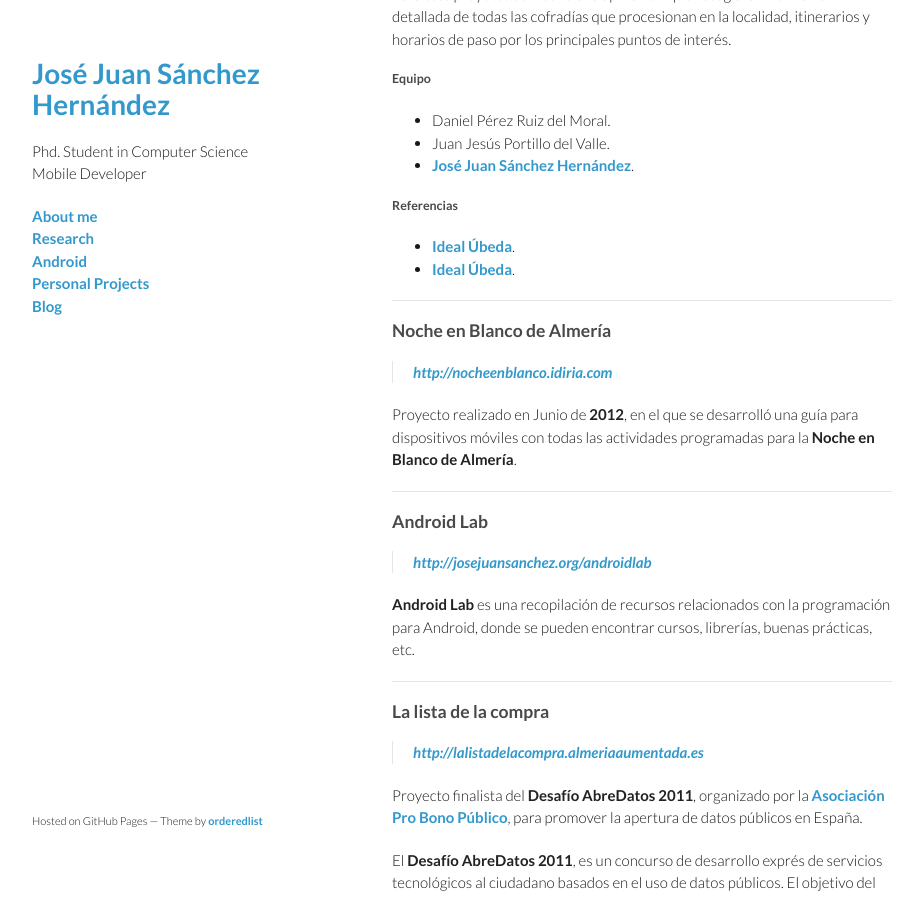
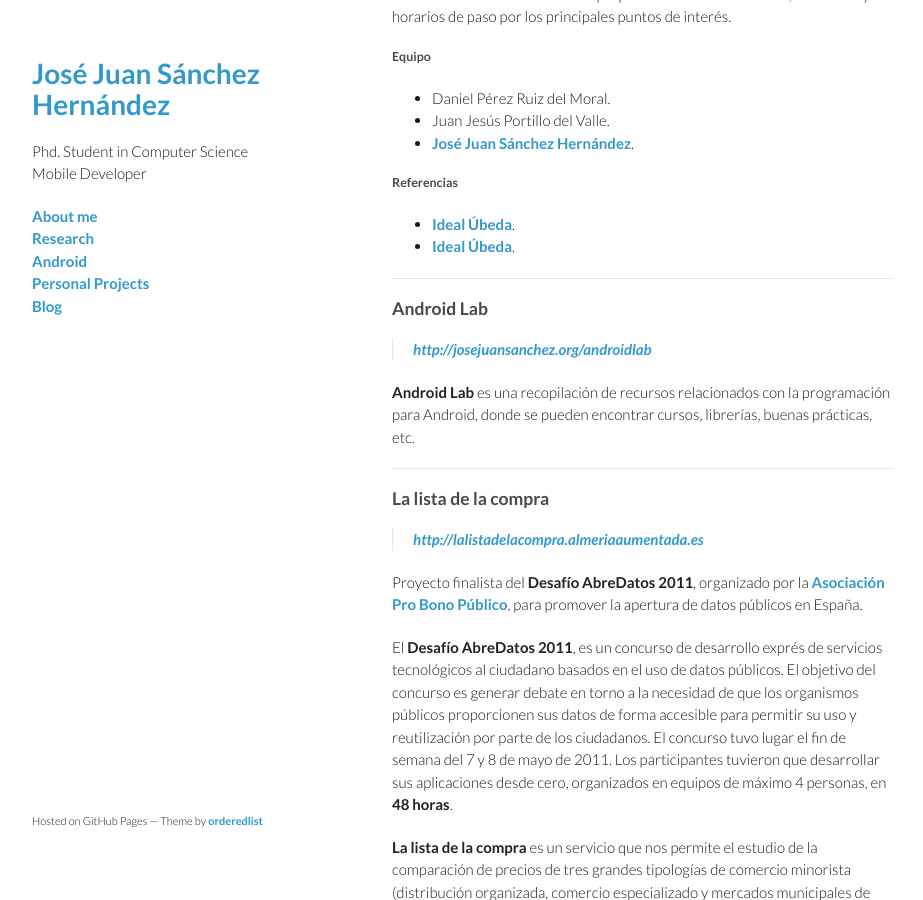
Before and after one commit to josejuansanchez/josejuansanchez.github.io, a Jekyll site: the page built from projects/index.md, in a window 1280 px wide and 900 px high, scrolled down 2366 px. Shown: the whole window, without its empty margins (178-1101 px from the left). Built offline with Jekyll 4.4.1, drawn with Linux system fonts in a browser that asks for light colours.

Commit message:
Changes in projects

```diff
--- a/projects/index.md
+++ b/projects/index.md
@@ -10,7 +10,6 @@ title: Personal Projects
 - [Almería en tu mano](#almeriaentumano)
 - [Almería Aumentada](#almeriaaumentada)
 - [Semana Santa de Úbeda](#semanasantadeubeda)
-- [Noche en Blanco](#nocheenblanco)
 - [Android Lab](#androidlab)
 - [La lista de la compra](#lalistadelacompra)
 
@@ -18,7 +17,7 @@ title: Personal Projects
 
 <a name="idiria"/>
 ### Idiria
-> [http://www.idiria.com](http://www.idiria.com)
+[http://www.idiria.com](http://www.idiria.com)
 
 **Idiria** es una empresa de consultoría especializada en la implantación de soluciones computacionales en la “nube” para empresas, centros educativos y usuarios particulares.
 
@@ -100,14 +99,6 @@ Para este proyecto se diseño una aplicación que recogía la información detal
 
 ----
 
-<a name="nocheenblanco"/>
-### Noche en Blanco de Almería
-> [http://nocheenblanco.idiria.com](http://nocheenblanco.idiria.com)
-
-Proyecto realizado en Junio de **2012**, en el que se desarrolló una guía para dispositivos móviles con todas las actividades programadas para la **Noche en Blanco de Almería**.
-
-----
-
 <a name="androidlab"/>
 ### Android Lab
 > [http://josejuansanchez.org/androidlab](http://josejuansanchez.org/androidlab)
```
